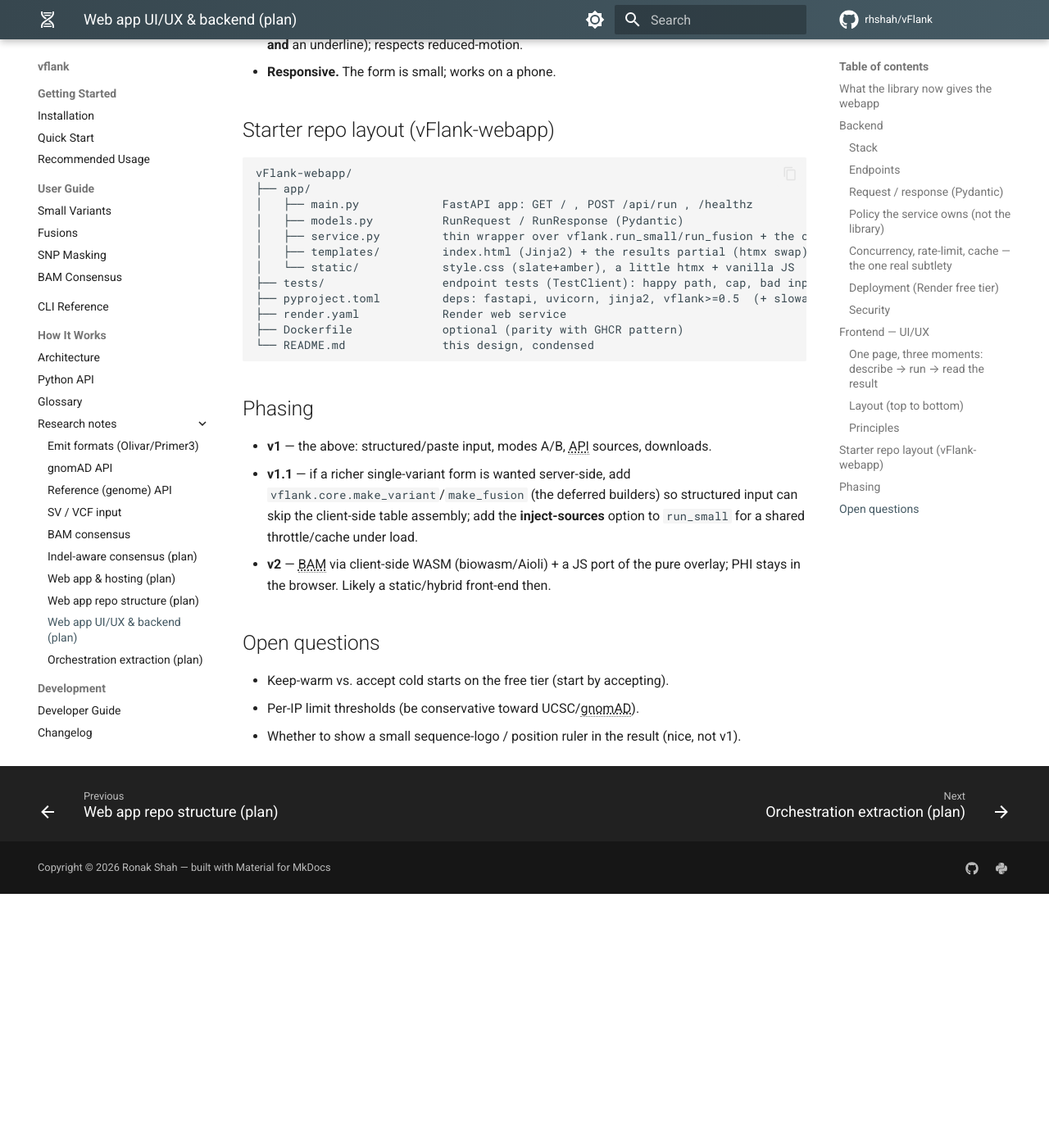
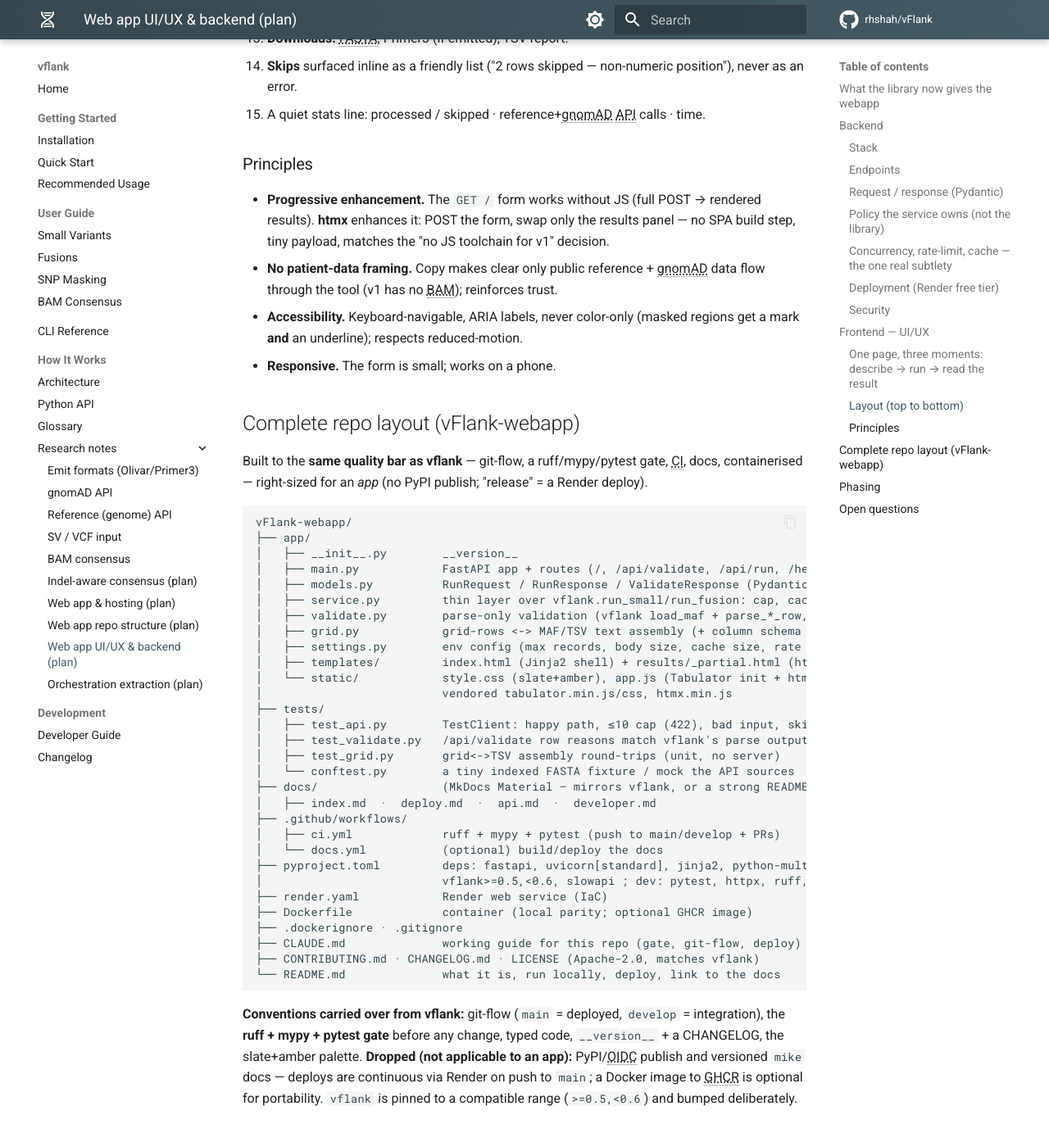
Before and after one commit to rhshah/vFlank, an MkDocs documentation site: the page built from docs/research/webapp-design.md, in a window 1280 px wide and 1400 px high, scrolled down 4306 px. Shown: the top 1389 px of the window at 82% size. Built offline with MkDocs 1.6.1 and Material for MkDocs 9.7.7, drawn with Linux system fonts in a browser that asks for light colours; comment, search, counter and statistics services are not loaded; the version menu is left out; before the commit the page ends 5397 px from its top, so only the background shows below that; some of the changed text lies outside the part shown.

Commit message:
docs: webapp design — Tabulator grid, validate-before-submit, full repo layout
- Grid decision: Tabulator (MIT, CDN, no build) as the unified input — type /
  paste-from-Excel / upload-populates-grid, columns by mode.
- Add POST /api/validate: parse-only (no fetches) reusing vflank's own
  load_maf + parse_*_row so validation is authoritative and not duplicated in
  JS; client does light hints, server has the final word.
- Expand the layout to a complete, vflank-grade repo (git-flow, ruff/mypy/pytest
  gate, CI, docs, Dockerfile/render.yaml), right-sized for an app (no PyPI;
  deploy = Render on push).

Co-Authored-By: Claude Code <noreply@anthropic.com>

````diff
--- a/docs/research/webapp-design.md
+++ b/docs/research/webapp-design.md
@@ -37,7 +37,8 @@ request/response models; **no database**. `pip install "vflank>=0.5"`. Stateless
 
 | Method · path | Purpose |
 |---|---|
-| `GET /` | the single-page form (server-rendered) |
+| `GET /` | the single-page app (grid + upload, server-rendered shell) |
+| `POST /api/validate` | **parse-only** (no sequence fetches): per-row skip reasons for live grid validation |
 | `POST /api/run` | run the pipeline → JSON `{records, rows, skips, stats}` |
 | `GET /api/run.fasta` *(or `?format=fasta`)* | same, returned as a FASTA download |
 | `GET /healthz` | liveness (for keep-warm pings) |
@@ -136,16 +137,27 @@ sequenceDiagram
    from the docs for brand continuity.
 2. **Mode** — a segmented toggle: **Small variant** ↔ **Fusion**.
 3. **Build** — GRCh37/hg19 ↔ GRCh38/hg38.
-4. **Input** — two tabs:
-   - **Structured (default, the nice single-variant UX):** for *small*, four
-     fields `chr · pos · ref · alt` (+ optional gene); for *fusion*, two
-     breakpoints `chr:pos:strand`. A **"＋ add row"** lets you enter a handful.
-     The browser assembles a minimal MAF/breakpoint-TSV string and posts it —
-     **so v1 gets the structured form with no library change** (no `make_variant`
-     needed; the table is built client-side). A **"Load example"** button fills
-     a known variant (e.g. BRAF V600E).
-   - **Paste / upload:** a textarea (paste a small MAF/TSV) or file picker, for
-     people who already have a file.
+4. **Input — an editable grid + file upload (one unified component).** An
+   **[Tabulator](https://tabulator.info)** grid (MIT, one CDN `<script>`, no
+   build step) is the primary input — one row = a single variant, a handful of
+   rows = a small batch, so it subsumes the old "structured form / + add row".
+   - **Three ways in, all landing in the same grid:** type directly; **paste a
+     block from Excel** (Tabulator's clipboard module); or **upload a MAF/TSV
+     file**, which *populates the grid* so the user can review and **edit** it
+     before running. A **"Load example"** button seeds a known variant
+     (BRAF V600E).
+   - **Columns switch by mode:** small → `Chromosome · Start · End · Ref · Alt ·
+     Gene`; fusion → `chr1 · pos1 · str1 · chr2 · pos2 · str2 · name`.
+   - **Validate before submit (no duplicated logic):** Tabulator does cheap
+     client-side hints (numeric position, `ACGT`/`-` allele, non-empty chrom) for
+     instant per-cell feedback; a debounced **`POST /api/validate`** runs
+     vflank's *own* `load_maf` + `parse_variant_row` (parse-only — **no** UCSC/
+     gnomAD fetches) and returns authoritative per-row reasons, which the grid
+     paints onto the offending cells. So validation is vflank-correct, feels
+     instant, and is **not reimplemented** in JS. On Run, `table.validate()`
+     gates the POST; the server's skips remain the final word.
+   - The browser assembles the MAF/breakpoint TSV from the grid and posts it —
+     **no `make_variant` library change needed.**
 5. **Advanced (collapsed):** flank size (slider 10–400, default 200), AF
    threshold, pop-data (genome/exome/both), "also emit Primer3", dedup.
 6. **Run** button → loading state ("Querying reference + gnomAD…", a spinner;
@@ -171,22 +183,52 @@ sequenceDiagram
   regions get a mark **and** an underline); respects reduced-motion.
 - **Responsive.** The form is small; works on a phone.
 
-## Starter repo layout (vFlank-webapp)
+## Complete repo layout (vFlank-webapp)
+
+Built to the **same quality bar as vflank** — git-flow, a ruff/mypy/pytest gate,
+CI, docs, containerised — right-sized for an *app* (no PyPI publish; "release" =
+a Render deploy).
 
 ```
 vFlank-webapp/
 ├── app/
-│   ├── main.py            FastAPI app: GET / , POST /api/run , /healthz
-│   ├── models.py          RunRequest / RunResponse (Pydantic)
-│   ├── service.py         thin wrapper over vflank.run_small/run_fusion + the cap/cache
-│   ├── templates/         index.html (Jinja2) + the results partial (htmx swap)
-│   └── static/            style.css (slate+amber), a little htmx + vanilla JS
-├── tests/                 endpoint tests (TestClient): happy path, cap, bad input, skips
-├── pyproject.toml         deps: fastapi, uvicorn, jinja2, vflank>=0.5  (+ slowapi)
-├── render.yaml            Render web service
-├── Dockerfile             optional (parity with GHCR pattern)
-└── README.md              this design, condensed
+│   ├── __init__.py        __version__
+│   ├── main.py            FastAPI app + routes (/, /api/validate, /api/run, /healthz)
+│   ├── models.py          RunRequest / RunResponse / ValidateResponse (Pydantic)
+│   ├── service.py         thin layer over vflank.run_small/run_fusion: cap, cache, error map
+│   ├── validate.py        parse-only validation (vflank load_maf + parse_*_row, no fetches)
+│   ├── grid.py            grid-rows <-> MAF/TSV text assembly (+ column schema per mode)
+│   ├── settings.py        env config (max records, body size, cache size, rate limit)
+│   ├── templates/         index.html (Jinja2 shell) + results/_partial.html (htmx swap)
+│   └── static/            style.css (slate+amber), app.js (Tabulator init + htmx glue),
+│                          vendored tabulator.min.js/css, htmx.min.js
+├── tests/
+│   ├── test_api.py        TestClient: happy path, ≤10 cap (422), bad input, skips surfaced
+│   ├── test_validate.py   /api/validate row reasons match vflank's parse output
+│   ├── test_grid.py       grid<->TSV assembly round-trips (unit, no server)
+│   └── conftest.py        a tiny indexed FASTA fixture / mock the API sources
+├── docs/                  (MkDocs Material — mirrors vflank, or a strong README only)
+│   ├── index.md  ·  deploy.md  ·  api.md  ·  developer.md
+├── .github/workflows/
+│   ├── ci.yml             ruff + mypy + pytest (push to main/develop + PRs)
+│   └── docs.yml           (optional) build/deploy the docs
+├── pyproject.toml         deps: fastapi, uvicorn[standard], jinja2, python-multipart,
+│                          vflank>=0.5,<0.6, slowapi ; dev: pytest, httpx, ruff, mypy
+├── render.yaml            Render web service (IaC)
+├── Dockerfile             container (local parity; optional GHCR image)
+├── .dockerignore · .gitignore
+├── CLAUDE.md              working guide for this repo (gate, git-flow, deploy)
+├── CONTRIBUTING.md · CHANGELOG.md · LICENSE (Apache-2.0, matches vflank)
+└── README.md              what it is, run locally, deploy, link to the docs
 ```
+
+**Conventions carried over from vflank:** git-flow (`main` = deployed,
+`develop` = integration), the **ruff + mypy + pytest gate** before any change,
+typed code, `__version__` + a CHANGELOG, the slate+amber palette. **Dropped
+(not applicable to an app):** PyPI/OIDC publish and versioned `mike` docs —
+deploys are continuous via Render on push to `main`; a Docker image to GHCR is
+optional for portability. `vflank` is pinned to a compatible range
+(`>=0.5,<0.6`) and bumped deliberately.
 
 ## Phasing
 - **v1** — the above: structured/paste input, modes A/B, API sources, downloads.
````
